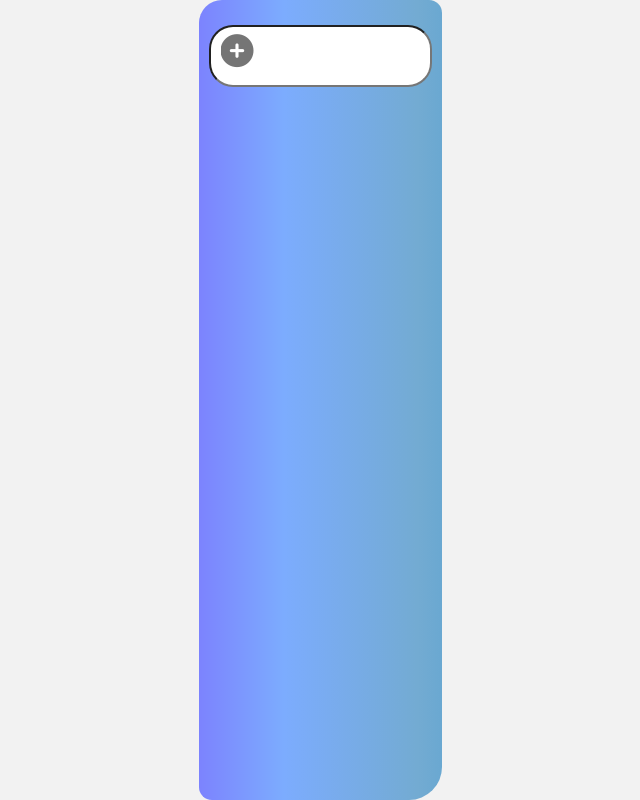
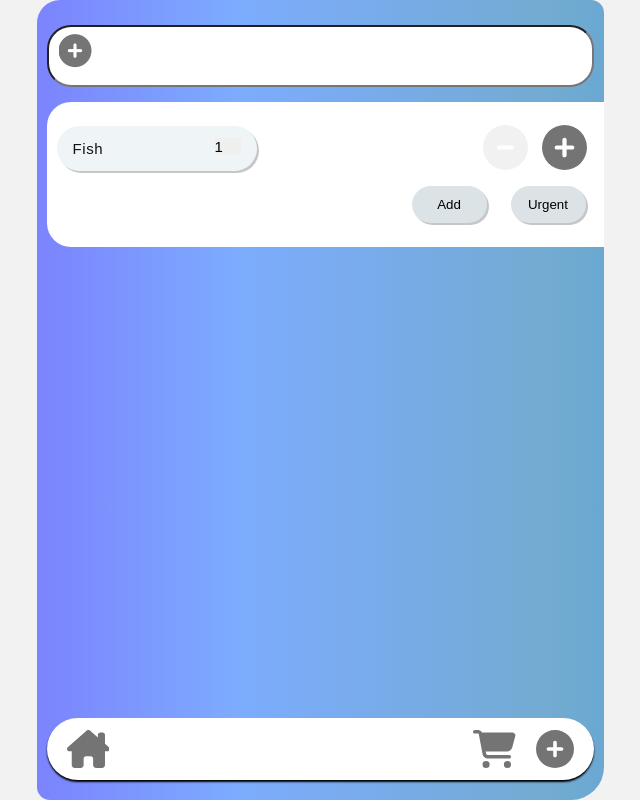
Before and after one commit to siramsay/shop-app-vue3, a Vue app: page / in a window 1280 px wide. Both pictures are taken after a click on the item "Fish". Shown: the whole page, without its empty margins (320-960 px from the left). Built offline with nearby package versions, Linux system fonts and the light colour scheme.

Commit message:
Add all HTML minus Lists

```diff
--- a/src/App.vue
+++ b/src/App.vue
@@ -186,4 +186,83 @@ export default {
     </div>
   </div>
 
+  <!-- Suggestion: Preemptive Previous Product Suggestion -->
+  <div v-if="inputItem.length > 0" class="suggestion-outer-wrapper preemptive-suggestions">
+    <div class="suggestion-wrapper" v-if="previousProduct">
+      <div v-if="inputItem" class="previous-wrapper">
+        <ul id="previous">
+          <li id="prev"
+              v-for="(item, index) in filterPre"
+              v-on:click="addPreviousItem(item)">{{ item }}
+          </li>
+        </ul>
+      </div>
+    </div>
+  </div>
+
+  <!-- Add Item(S) -->
+  <div class="suggestion-outer-wrapper add-item" v-if="newItem.length > 0 && !inputItem.length">
+    <div v-if="newItem.length > 0" >
+      <div v-for="(item, index) in newItem" class="add-outer-wrapper" >
+        <div class="add-wrapper" >
+          <ul id="add">
+            <li>{{ item.itemName }}
+              <select v-model.number="item.num">
+                <option v-for="selectNum in selectNums">{{ selectNum }}</option>
+              </select>
+            </li>
+          </ul>
+
+          <span class="wrapper-button">
+          <button :disabled="item.num <= 1"  v-on:click="item.num = item.num-1" class="button-circle">
+             <svg xmlns="http://www.w3.org/2000/svg" height="1em" viewBox="0 0 512 512"><!--! Font Awesome Free 6.4.2 by @fontawesome - https://fontawesome.com License - https://fontawesome.com/license (Commercial License) Copyright 2023 Fonticons, Inc. --><path d="M256 512A256 256 0 1 0 256 0a256 256 0 1 0 0 512zM184 232H328c13.3 0 24 10.7 24 24s-10.7 24-24 24H184c-13.3 0-24-10.7-24-24s10.7-24 24-24z"/></svg>
+          </button>
+          <button v-on:click="item.num = item.num+1" class="button-circle">
+             <svg xmlns="http://www.w3.org/2000/svg" height="1em" viewBox="0 0 512 512">
+            <!--! Font Awesome Free 6.4.2 by @fontawesome - https://fontawesome.com License - https://fontawesome.com/license (Commercial License) Copyright 2023 Fonticons, Inc. -->
+            <path
+                d="M256 512A256 256 0 1 0 256 0a256 256 0 1 0 0 512zM232 344V280H168c-13.3 0-24-10.7-24-24s10.7-24 24-24h64V168c0-13.3 10.7-24 24-24s24 10.7 24 24v64h64c13.3 0 24 10.7 24 24s-10.7 24-24 24H280v64c0 13.3-10.7 24-24 24s-24-10.7-24-24z"/>
+          </svg>
+          </button>
+        </span>
+        </div>
+        <div class="add-wrapper">
+          <button v-on:click="addToShopList(index, item.itemName, item.num); currentList = false" class="button-round">Add</button>
+          <button v-on:click="addToShopList(index, item.itemName, item.num, item.urgent = true); currentList = true" class="button-round">Urgent</button>
+        </div>
+      </div>
+    </div>
+  </div>
+
+  <!-- Lists -->
+  <!-- End Lists -->
+
+  <nav>
+  <menu>
+    <li>
+      <svg xmlns="http://www.w3.org/2000/svg" height="1em" viewBox="0 0 576 512">
+        <!--! Font Awesome Free 6.4.2 by @fontawesome - https://fontawesome.com License - https://fontawesome.com/license (Commercial License) Copyright 2023 Fonticons, Inc. -->
+        <path
+            d="M543.8 287.6c17 0 32-14 32-32.1c1-9-3-17-11-24L512 185V64c0-17.7-14.3-32-32-32H448c-17.7 0-32 14.3-32 32v36.7L309.5 7c-6-5-14-7-21-7s-15 1-22 8L10 231.5c-7 7-10 15-10 24c0 18 14 32.1 32 32.1h32v69.7c-.1 .9-.1 1.8-.1 2.8V472c0 22.1 17.9 40 40 40h16c1.2 0 2.4-.1 3.6-.2c1.5 .1 3 .2 4.5 .2H160h24c22.1 0 40-17.9 40-40V448 384c0-17.7 14.3-32 32-32h64c17.7 0 32 14.3 32 32v64 24c0 22.1 17.9 40 40 40h24 32.5c1.4 0 2.8 0 4.2-.1c1.1 .1 2.2 .1 3.3 .1h16c22.1 0 40-17.9 40-40V455.8c.3-2.6 .5-5.3 .5-8.1l-.7-160.2h32z"/>
+      </svg>
+    </li>
+    <li>
+      <svg xmlns="http://www.w3.org/2000/svg" height="1em" viewBox="0 0 576 512">
+        <!--! Font Awesome Free 6.4.2 by @fontawesome - https://fontawesome.com License - https://fontawesome.com/license (Commercial License) Copyright 2023 Fonticons, Inc. -->
+        <path
+            d="M0 24C0 10.7 10.7 0 24 0H69.5c22 0 41.5 12.8 50.6 32h411c26.3 0 45.5 25 38.6 50.4l-41 152.3c-8.5 31.4-37 53.3-69.5 53.3H170.7l5.4 28.5c2.2 11.3 12.1 19.5 23.6 19.5H488c13.3 0 24 10.7 24 24s-10.7 24-24 24H199.7c-34.6 0-64.3-24.6-70.7-58.5L77.4 54.5c-.7-3.8-4-6.5-7.9-6.5H24C10.7 48 0 37.3 0 24zM128 464a48 48 0 1 1 96 0 48 48 0 1 1 -96 0zm336-48a48 48 0 1 1 0 96 48 48 0 1 1 0-96z"/>
+      </svg>
+    </li>
+    <li v-on:click="focusInput">
+      <svg xmlns="http://www.w3.org/2000/svg" height="1em" viewBox="0 0 512 512">
+        <!--! Font Awesome Free 6.4.2 by @fontawesome - https://fontawesome.com License - https://fontawesome.com/license (Commercial License) Copyright 2023 Fonticons, Inc. -->
+        <path
+            d="M256 512A256 256 0 1 0 256 0a256 256 0 1 0 0 512zM232 344V280H168c-13.3 0-24-10.7-24-24s10.7-24 24-24h64V168c0-13.3 10.7-24 24-24s24 10.7 24 24v64h64c13.3 0 24 10.7 24 24s-10.7 24-24 24H280v64c0 13.3-10.7 24-24 24s-24-10.7-24-24z"/>
+      </svg>
+    </li>
+  </menu>
+  </nav>
+
+
+
 </template>
--- a/vue-2-cdn/index.html
+++ b/vue-2-cdn/index.html
@@ -210,6 +210,7 @@
         </div>
       </div>
     </section>
+    <!-- End Lists -->
 
     <nav>
       <menu>
```
